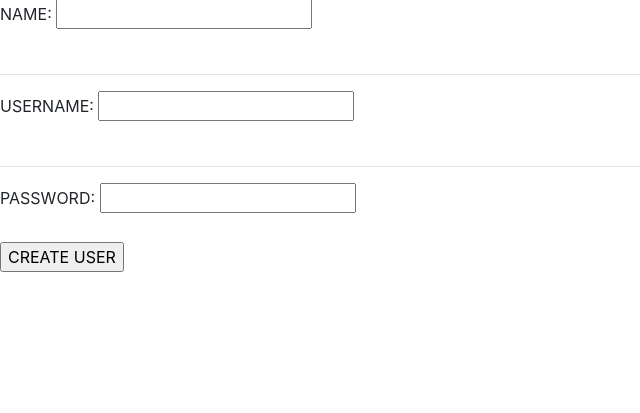
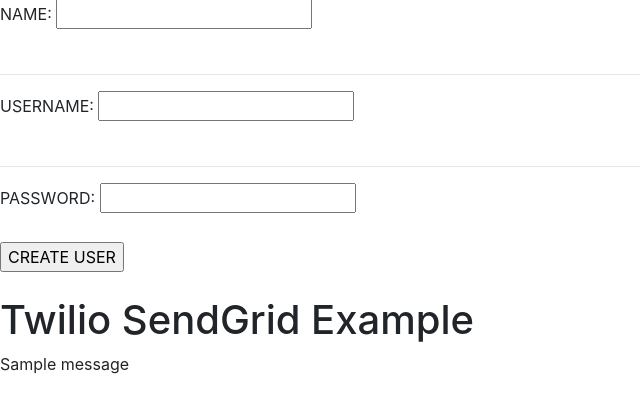
Before and after one commit to JustinNietz/Final_Web_App, a Flask app: page /register in a window 1280 px wide. Shown: the part 31-444 px from the top of the page, without its empty margins (0-640 px from the left). Run offline with Flask 2, Linux system fonts and the light colour scheme; one stand-in notice (Sample message) is shown; some libraries are stand-ins or nearby versions.

Commit message:
Feature: Added email verification to register

```diff
--- a/app/app.py
+++ b/app/app.py
@@ -70,6 +70,15 @@ def login_check():
 @app.route('/register', methods=['GET', 'POST'])
 def new_user():
     if request.method == "POST":
+        recipient = request.form['two']
+        msg = Message('Twilio SendGrid Test Email', recipients=[recipient])
+        msg.body = ('Congratulations! You have sent a test email with '
+                    'Twilio SendGrid!')
+        msg.html = ('<h1>Twilio SendGrid Test Email</h1>'
+                    '<p>Congratulations! You have sent a test email with '
+                    '<b>Twilio SendGrid</b>!</p>')
+        mail.send(msg)
+        flash(f'A test message was sent to {recipient}.')
         if "one" in request.form and "two" in request.form and "three" in request.form:
             username = request.form['one']
             email = request.form['two']
@@ -77,7 +86,7 @@ def new_user():
             cursor = mysql.get_db().cursor()
             cursor.execute('INSERT INTO tblloginImport(name, email, password)VALUES(%s,%s,%s)', (username, email, password))
             mysql.get_db().commit()
-            return redirect(url_for('login_check'))
+            return redirect(url_for('new_user'))
     return render_template("register.html")
 
 @app.route('/homepage', methods=['GET'])
--- a/app/templates/register.html
+++ b/app/templates/register.html
@@ -26,6 +26,12 @@
         <label>PASSWORD:</label>
         <input type="password" name="three" id="username"><br><br>
         <input type="submit" value="CREATE USER"><br><br>
+        <h1>Twilio SendGrid Example</h1>
+        {% with messages = get_flashed_messages() %}
+            {% for message in messages %}
+                <p>{{ message }}</p>
+            {% endfor %}
+        {% endwith %}
     </form>
 </div>
 
```
